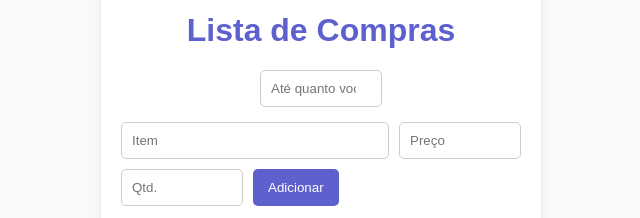
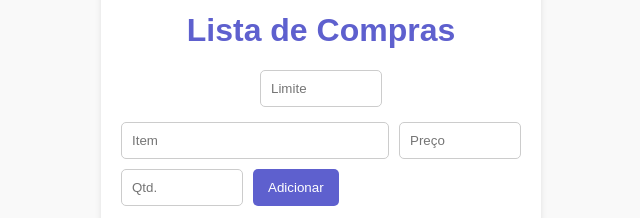
Before and after one commit to JonaThFelix/ListaDeCompras, a plain HTML site: page index.html in a window 1280 px wide. Both pictures are taken after a click on the button "Iniciar". Shown: the part 240-458 px from the top of the page, 319-959 px from the left. Drawn offline with nearby package versions, Linux system fonts and the light colour scheme.

Commit message:
Update index.html

```diff
--- a/index.html
+++ b/index.html
@@ -134,7 +134,7 @@
     <div class="container" id="mainScreen" style="display: none;">
         <h1>Lista de Compras</h1>
         <div class="initial-value">
-            <input type="number" id="initialValue" placeholder="Até quanto você pode comprar?" min="0" step="0.01">
+            <input type="number" id="initialValue" placeholder="Limite" min="0" step="0.01">
         </div>
         <form class="item-form" id="itemForm">
             <input type="text" id="itemName" placeholder="Item" required>
```
